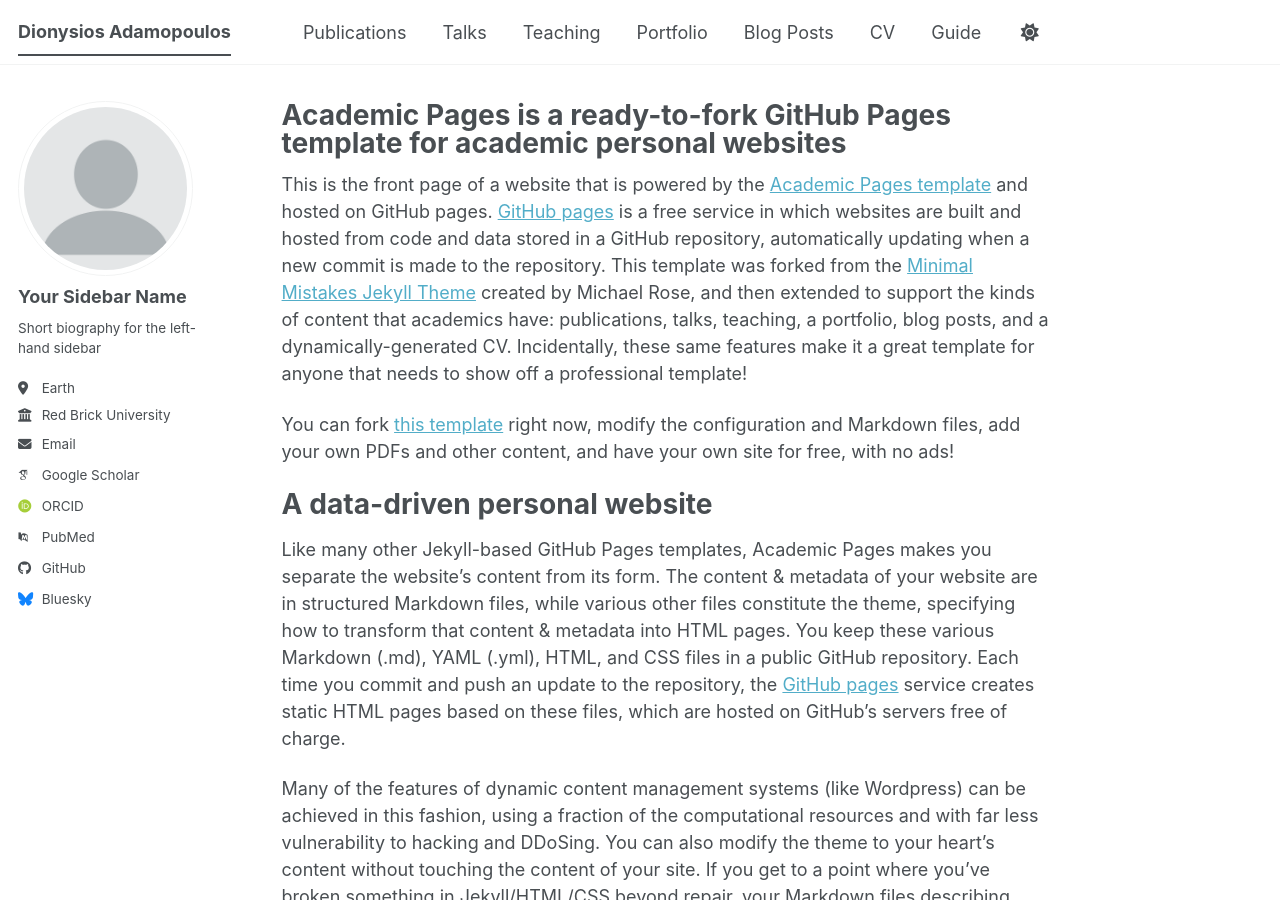
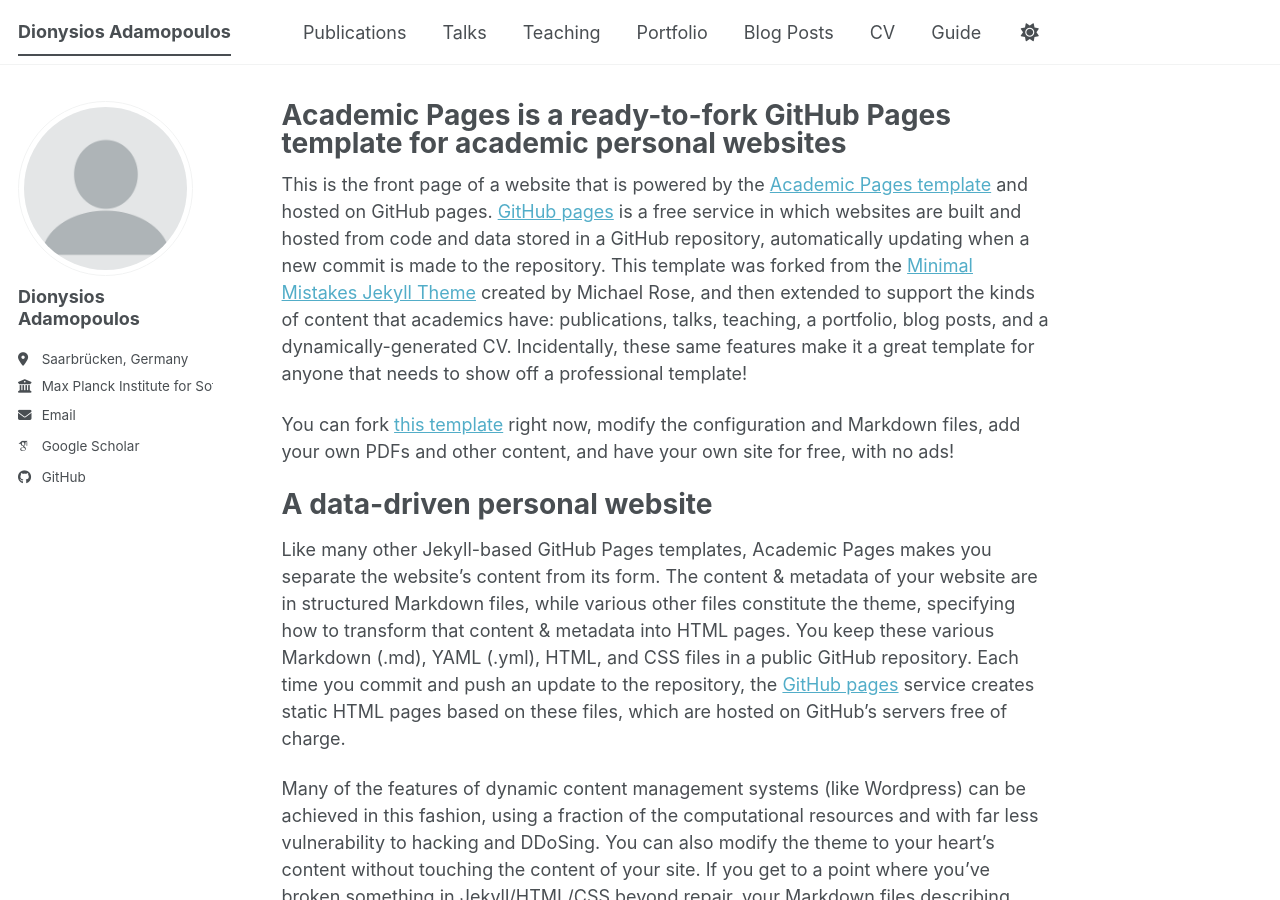
Before and after one commit to dion-adam/dion-adam.github.io, a Jekyll site: the page built from _pages/about.md, in a window 1280 px wide and 900 px high. Built offline with Jekyll 4.4.1, drawn with Linux system fonts in a browser that asks for light colours; some web fonts are replaced; a script bundle is joined from its source files by our own code; library files that are not in the unit come from our copies.

Commit message:
Update personal information in _config.yml

```diff
--- a/_config.yml
+++ b/_config.yml
@@ -12,7 +12,7 @@
 title                    : "Dionysios Adamopoulos"
 title_separator          : "-"
 name                     : &name "Dionysios Adamopoulos"
-description              : &description "Your Name's academic portfolio"   # Update this with a general description of your site, this is the default if not overridden by a page
+description              : &description "Dionysios Adamopoulos's academic portfolio"   # Update this with a general description of your site, this is the default if not overridden by a page
 url                      : https://dion-adam.github.io # The base hostname & protocol for your site e.g. "https://[your GitHub username].github.io",
                                                            # or if you already have some other page hosted on Github then use "https://[your GitHub username].github.io/[Your Repo Name]"
 baseurl                  : "" # the subpath of your site, e.g. "/blog"
@@ -24,13 +24,13 @@
 author:
   # Biographic information
   avatar           : "profile.png"
-  name             : "Your Sidebar Name"
+  name             : "Dionysios Adamopoulos"
   pronouns         : # example: "she/her"
-  bio              : "Short biography for the left-hand sidebar"
-  location         : "Earth"
-  employer         : "Red Brick University"
+  bio              : ""
+  location         : "Saarbrücken, Germany"
+  employer         : "Max Planck Institute for Software Systems (MPI-SWS)"
   uri              : # URL
-  email            : "none@example.org"
+  email            : "dionadam2013@gmail.com"
 
   # Academic websites
   academia         : # URL
@@ -38,10 +38,10 @@
   googlescholar    : "https://scholar.google.com/citations?user=PS_CX0AAAAAJ"
   inspire-hep      : # URL
   impactstory      : # URL
-  orcid            : "https://orcid.org/yourorcidurl"
+  orcid            : # "https://orcid.org/yourorcidurl"
   semantic         : # URL
   ssrn             : # URL
-  pubmed           : "https://www.ncbi.nlm.nih.gov/pubmed/?term=john+snow"
+  pubmed           : # "https://www.ncbi.nlm.nih.gov/pubmed/?term=john+snow"
   researchgate     : # URL
   scopus           : # URL
   zotero           : # URL
@@ -57,7 +57,7 @@
 
   # Social media
   artstation       : # Username
-  bluesky          : "bsky.app" # Replace this with you Bluesky username
+  bluesky          : # "bsky.app" # Replace this with you Bluesky username
   facebook         : # Username
   flickr           : # Username
   foursquare       : # Username
```
